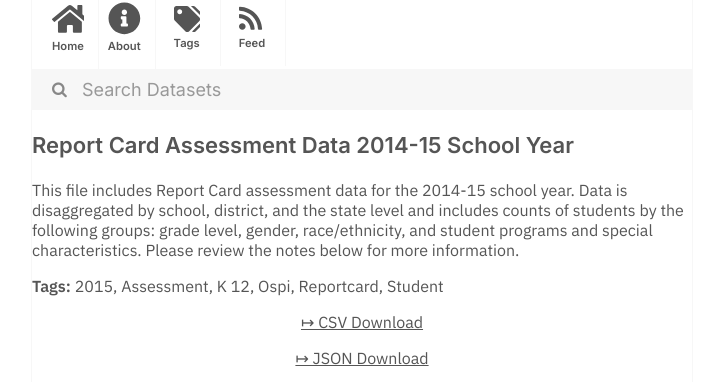
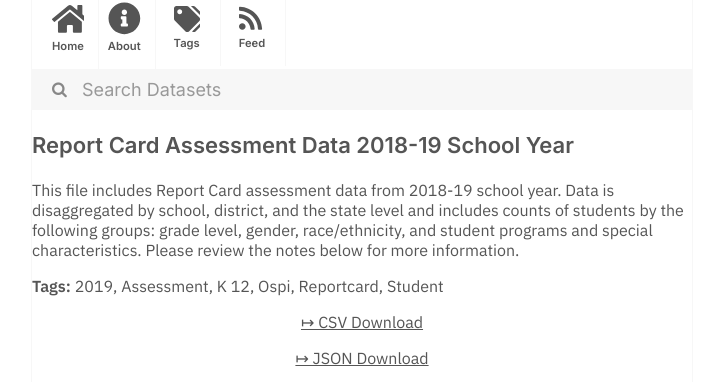
Before and after one commit to dayda-entities/state-of-washington, a Jekyll site: the page built from _posts/2020-11-10-report-card-assessment-data-20.md, in a window 1280 px wide. Shown: the part 216-598 px from the top of the page, without its empty margins (278-1001 px from the left). Built offline with Jekyll 4.4.1, drawn with Linux system fonts in a browser that asks for light colours.

Commit message:
Publish Data

```diff
--- a/_posts/2020-11-10-report-card-assessment-data-20.md
+++ b/_posts/2020-11-10-report-card-assessment-data-20.md
@@ -1,11 +1,11 @@
 ---
-title: Report Card Assessment Data 2014-15 School Year
-created: '2020-11-10T17:20:55.300167'
-modified: '2020-11-10T17:20:55.300177'
+title: Report Card Assessment Data 2018-19 School Year
+created: '2020-11-10T17:19:53.575027'
+modified: '2020-11-10T17:19:53.575038'
 state: active
 type: dataset
 tags:
-  - '2015'
+  - '2019'
   - Assessment
   - K 12
   - Ospi
@@ -13,9 +13,9 @@ tags:
   - Student
 groups:
   - Local Government
-csv_url: 'https://data.wa.gov/api/views/jjrr-uy75/rows.csv?accessType=DOWNLOAD'
-json_url: 'https://data.wa.gov/api/views/jjrr-uy75/rows.json?accessType=DOWNLOAD'
+csv_url: 'https://data.wa.gov/api/views/5y3z-mgxd/rows.csv?accessType=DOWNLOAD'
+json_url: 'https://data.wa.gov/api/views/5y3z-mgxd/rows.json?accessType=DOWNLOAD'
 layout: post
 
 ---
-This file includes Report Card assessment data for the 2014-15 school year. Data is disaggregated by school, district, and the state level and includes counts of students by the following groups: grade level, gender, race/ethnicity, and student programs and special characteristics. Please review the notes below for more information.
+This file includes Report Card assessment data from 2018-19 school year. Data is disaggregated by school, district, and the state level and includes counts of students by the following groups: grade level, gender, race/ethnicity, and student programs and special characteristics. Please review the notes below for more information.
```
